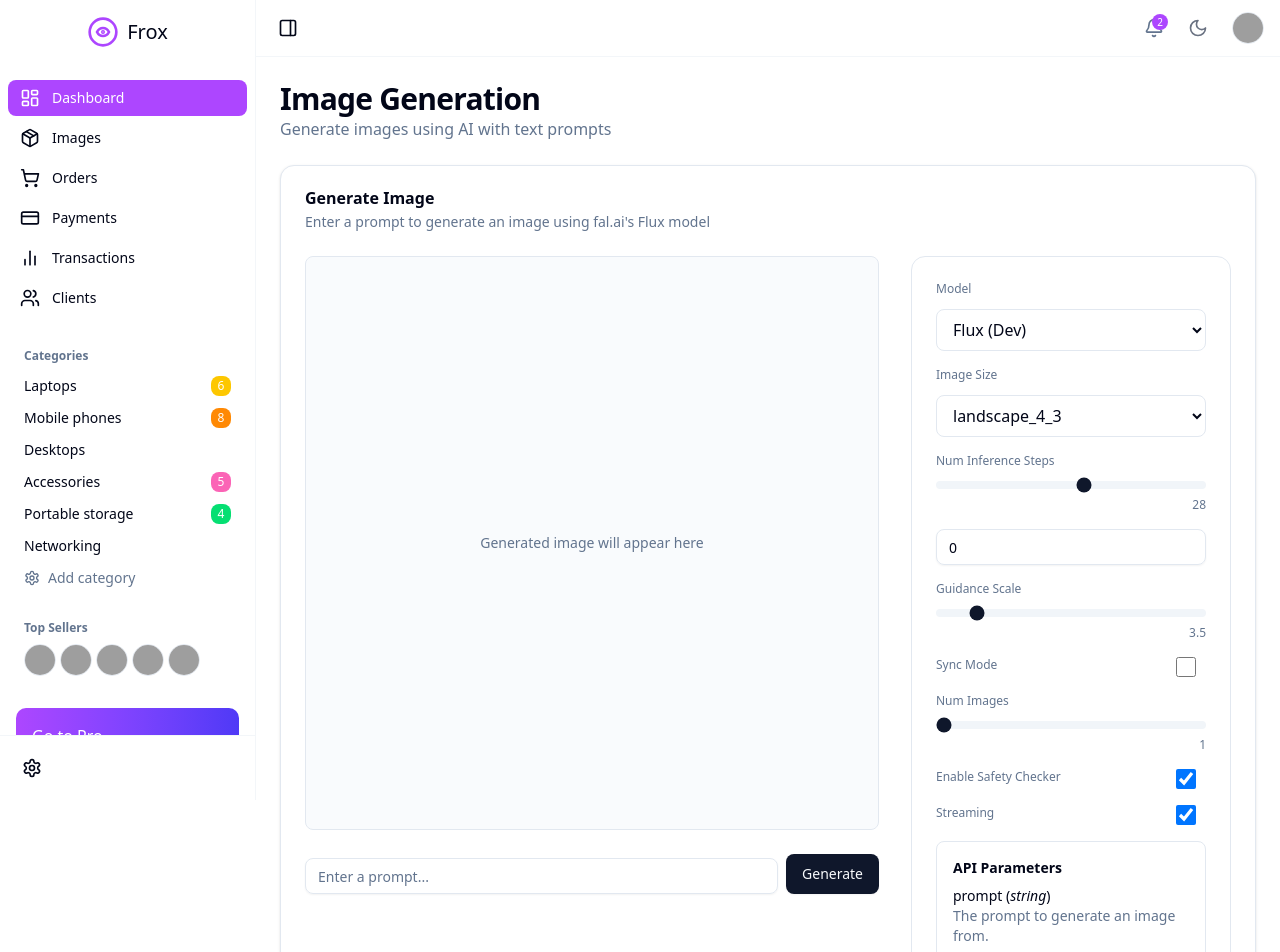
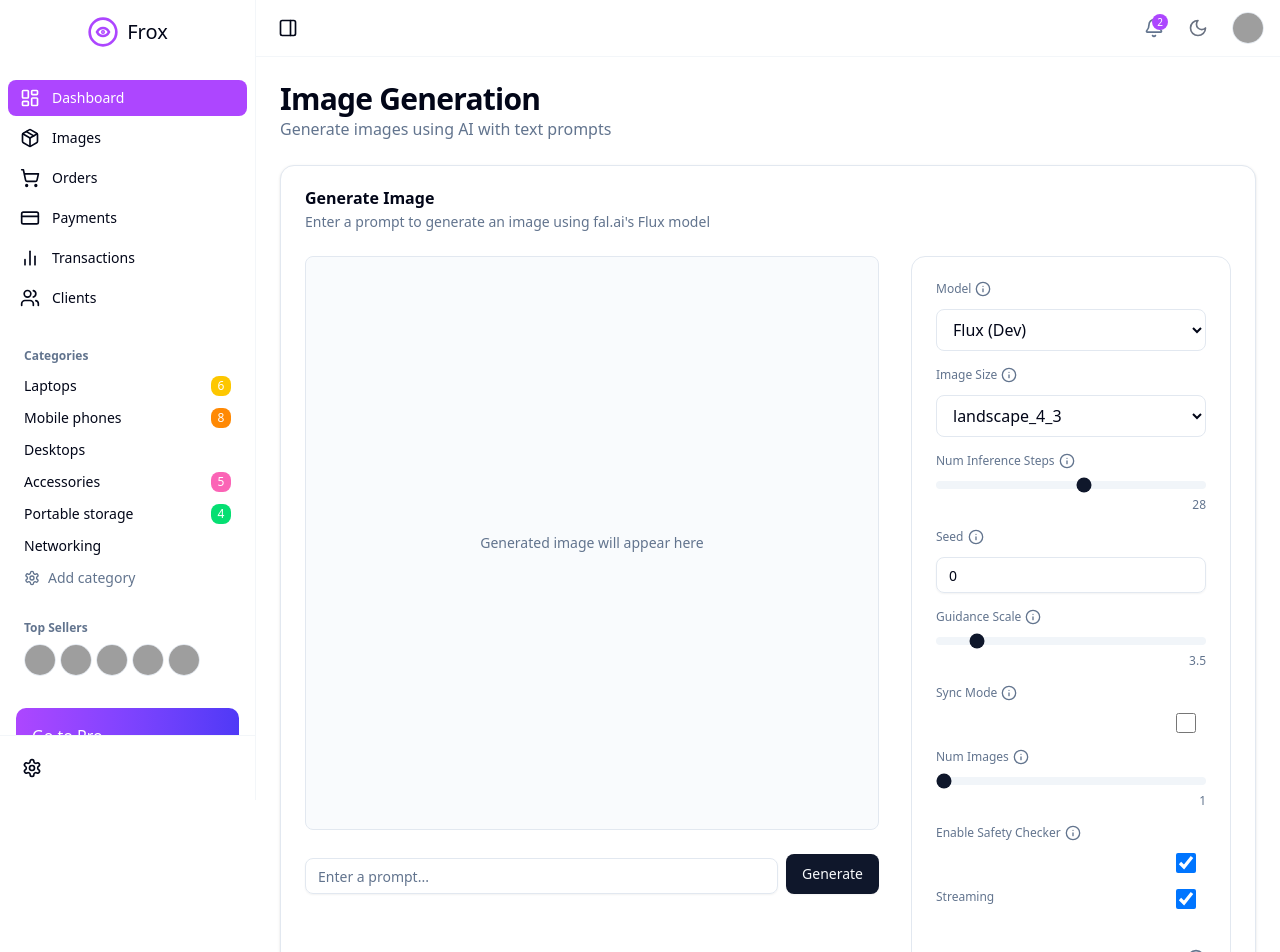
Before and after one commit to blackstreet-ai/crispy-meme, a Next.js app: page /images in a window 1280 px wide. Shown: the top 952 px of the page. Built offline with nearby package versions, Linux system fonts and the light colour scheme; grey boxes are pictures that could not be loaded; what @fal-ai/client would draw is missing.

Commit message:
feat: enhance ImageGenerator component

```diff
--- a/package.json
+++ b/package.json
@@ -13,6 +13,7 @@
     "@fal-ai/server-proxy": "^1.1.1",
     "@radix-ui/react-avatar": "^1.1.4",
     "@radix-ui/react-slot": "^1.2.0",
+    "@radix-ui/react-tooltip": "^1.2.3",
     "class-variance-authority": "^0.7.1",
     "clsx": "^2.1.1",
     "lucide-react": "^0.488.0",
--- a/src/app/layout.tsx
+++ b/src/app/layout.tsx
@@ -6,6 +6,7 @@ import { Header } from "@/components/header";
 import { Sidebar } from "@/components/sidebar";
 import { ThemeProvider } from "@/components/theme-provider";
 import { SidebarProvider } from "@/components/sidebar-context";
+import { Provider as TooltipProvider } from '@radix-ui/react-tooltip';
 
 const geistSans = Geist({
   variable: "--font-geist-sans",
@@ -38,6 +39,7 @@ export default function RootLayout({
           enableSystem
           disableTransitionOnChange
         >
+          <TooltipProvider>
             <SidebarProvider>
               <div className="flex min-h-screen">
                 <Sidebar />
@@ -49,6 +51,7 @@ export default function RootLayout({
                 </div>
               </div>
             </SidebarProvider>
+          </TooltipProvider>
         </ThemeProvider>
       </body>
     </html>
--- a/src/components/ImageGenerator.tsx
+++ b/src/components/ImageGenerator.tsx
@@ -10,6 +10,8 @@ import { Select } from '@/components/ui/select';
 import { Slider } from '@/components/ui/slider';
 import { Switch } from '@/components/ui/switch';
 import { MODEL_OPTIONS, MODEL_SPECS } from '@/config/models';
+import { Info } from 'lucide-react';
+import { Tooltip, TooltipTrigger, TooltipContent } from '@/components/ui/tooltip';
 
 // form data type
 type FormData = Record<string, string | number | boolean>;
@@ -110,22 +112,47 @@ export function ImageGenerator() {
       {/* Right: Parameter Controls */}
       <fieldset disabled={isLoading} className="w-full md:w-80">
         <div className="flex flex-col gap-4 bg-card border border-border rounded-xl p-6">
-          <Select label="Model" options={MODEL_OPTIONS} value={model} onChange={setModel} />
+          <div className="w-full flex flex-col gap-2">
+            <div className="flex items-center gap-1 mb-1">
+              <label className="text-xs font-medium text-muted-foreground">Model</label>
+              <Tooltip>
+                <TooltipTrigger asChild>
+                  <Info className="h-4 w-4 text-muted-foreground hover:text-foreground cursor-pointer" />
+                </TooltipTrigger>
+                <TooltipContent>
+                  <span>Select AI model to use for image generation.</span>
+                </TooltipContent>
+              </Tooltip>
+            </div>
+            <Select options={MODEL_OPTIONS} value={model} onChange={setModel} />
+          </div>
           {/* Auto-generate controls based on spec */}
           {spec.parameters.filter(p => p.name !== 'prompt').map(param => {
             const label = param.name.split('_').map(w => w.charAt(0).toUpperCase()+w.slice(1)).join(' ');
-            return <div key={param.name} className="w-full">{
+            return <div key={param.name} className="w-full flex flex-col gap-2">{
               param.type === 'enum' ? (
                 <Controller
                   name={param.name}
                   control={control}
                   render={({ field }) => (
+                    <>
+                      <div className="flex items-center gap-1 mb-1">
+                        <label className="text-xs font-medium text-muted-foreground">{label}</label>
+                        <Tooltip>
+                          <TooltipTrigger asChild>
+                            <Info className="h-4 w-4 text-muted-foreground hover:text-foreground cursor-pointer" />
+                          </TooltipTrigger>
+                          <TooltipContent>
+                            <span>{param.description}</span>
+                          </TooltipContent>
+                        </Tooltip>
+                      </div>
                       <Select
-                      label={label}
                         options={param.enumValues!.map(v => ({ value: v, label: v }))}
                         value={field.value as string}
                         onChange={field.onChange}
                       />
+                    </>
                   )}
                 />
               ) : param.type === 'integer' || param.type === 'float' ? (
@@ -134,14 +161,26 @@ export function ImageGenerator() {
                     name={param.name}
                     control={control}
                     render={({ field }) => (
+                      <>
+                        <div className="flex items-center gap-1 mb-1">
+                          <label className="text-xs font-medium text-muted-foreground">{label}</label>
+                          <Tooltip>
+                            <TooltipTrigger asChild>
+                              <Info className="h-4 w-4 text-muted-foreground hover:text-foreground cursor-pointer" />
+                            </TooltipTrigger>
+                            <TooltipContent>
+                              <span>{param.description}</span>
+                            </TooltipContent>
+                          </Tooltip>
+                        </div>
                         <Slider
-                        label={label}
                           min={param.min!}
                           max={param.max!}
                           step={param.step!}
                           value={field.value as number}
                           onChange={field.onChange}
                         />
+                      </>
                     )}
                   />
                 ) : (
@@ -151,6 +190,18 @@ export function ImageGenerator() {
                     render={({ field }) => {
                       const { value, onChange, onBlur, name, ref } = field;
                       return (
+                        <>
+                          <div className="flex items-center gap-1 mb-1">
+                            <label className="text-xs font-medium text-muted-foreground">{label}</label>
+                            <Tooltip>
+                              <TooltipTrigger asChild>
+                                <Info className="h-4 w-4 text-muted-foreground hover:text-foreground cursor-pointer" />
+                              </TooltipTrigger>
+                              <TooltipContent>
+                                <span>{param.description}</span>
+                              </TooltipContent>
+                            </Tooltip>
+                          </div>
                           <Input
                             value={value as number}
                             onChange={e => onChange(Number(e.target.value))}
@@ -158,10 +209,10 @@ export function ImageGenerator() {
                             name={name}
                             ref={ref}
                             type="number"
-                          placeholder={label}
                             disabled={isLoading}
                             className="w-full"
                           />
+                        </>
                       );
                     }}
                   />
@@ -171,27 +222,50 @@ export function ImageGenerator() {
                   name={param.name}
                   control={control}
                   render={({ field }) => (
+                    <>
+                      <div className="flex items-center gap-1 mb-1">
+                        <label className="text-xs font-medium text-muted-foreground">{label}</label>
+                        <Tooltip>
+                          <TooltipTrigger asChild>
+                            <Info className="h-4 w-4 text-muted-foreground hover:text-foreground cursor-pointer" />
+                          </TooltipTrigger>
+                          <TooltipContent>
+                            <span>{param.description}</span>
+                          </TooltipContent>
+                        </Tooltip>
+                      </div>
                       <Switch
-                      label={label}
                         checked={field.value as boolean}
                         onCheckedChange={field.onChange}
                       />
+                    </>
                   )}
                 />
               ) : null
             }</div>;
           })}
-          {/* Streaming separate control */}
-          <div><Switch label="Streaming" checked={streaming} onCheckedChange={setStreaming} /></div>
-          {/* Display API parameters */}
-          <div className="bg-card border border-border rounded-md p-4 text-sm">
-            <h3 className="font-semibold mb-2">API Parameters</h3>
+          {/* Streaming toggle */}
+          <div className="mb-4">
+            <Switch label="Streaming" checked={streaming} onCheckedChange={setStreaming} />
+          </div>
+          <div className="flex justify-end mt-2">
+            <Tooltip>
+              <TooltipTrigger asChild>
+                <Info className="h-5 w-5 text-muted-foreground hover:text-foreground cursor-pointer" />
+              </TooltipTrigger>
+              <TooltipContent side="top" align="end">
+                <div className="space-y-2 max-w-xs">
                   {spec.parameters.map(p => (
-              <div key={p.name} className="mb-1">
-                <span className="font-medium">{p.name}</span> (<span className="italic">{p.type}</span>){p.default!=null && <span>: default {String(p.default)}</span>}
-                <div className="text-muted-foreground">{p.description}</div>
+                    <div key={p.name} className="pb-1 border-b last:border-b-0 border-border">
+                      <div className="font-medium">
+                        {p.name} <span className="italic">({p.type})</span>{p.default != null && `: default ${String(p.default)}`}
+                      </div>
+                      <div className="text-muted-foreground text-sm">{p.description}</div>
                     </div>
                   ))}
+                </div>
+              </TooltipContent>
+            </Tooltip>
           </div>
         </div>
       </fieldset>
--- /dev/null
+++ b/src/components/ui/tooltip.tsx
@@ -0,0 +1,27 @@
+import * as React from "react";
+import * as TooltipPrimitive from "@radix-ui/react-tooltip";
+import { cn } from "@/lib/utils";
+
+const Tooltip = TooltipPrimitive.Root;
+const TooltipTrigger = TooltipPrimitive.Trigger;
+
+const TooltipContent = React.forwardRef<
+  React.ElementRef<typeof TooltipPrimitive.Content>,
+  React.ComponentPropsWithoutRef<typeof TooltipPrimitive.Content>
+>(({ className, side = "top", align = "center", ...props }, ref) => (
+  <TooltipPrimitive.Portal>
+    <TooltipPrimitive.Content
+      ref={ref}
+      side={side}
+      align={align}
+      className={cn(
+        "z-50 rounded-md border bg-popover p-2 text-popover-foreground shadow-md animate-in fade-in-80",
+        className
+      )}
+      {...props}
+    />
+  </TooltipPrimitive.Portal>
+));
+TooltipContent.displayName = TooltipPrimitive.Content.displayName;
+
+export { Tooltip, TooltipTrigger, TooltipContent };
```
Also changed, not shown: 1 other file (tests, documents, lock files or other folders). Lines whose indentation alone changed are shown as unchanged.
